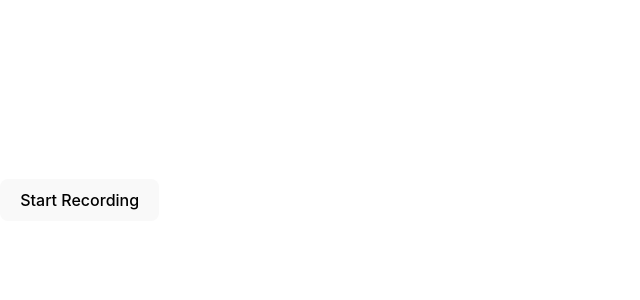
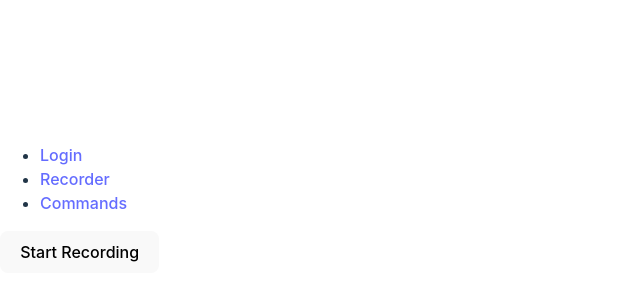
Before and after one commit to luizcalaca/transcricao-medica, a React (Vite) app in the folder frontend/: page /recorder in a window 1280 px wide. Shown: the part 200-500 px from the top of the page, without its empty margins (0-640 px from the left). Built offline with nearby package versions, Linux system fonts and the light colour scheme.

Commit message:
feat: layout and menu

```diff
--- a/frontend/package.json
+++ b/frontend/package.json
@@ -12,7 +12,8 @@
   "dependencies": {
     "axios": "^1.6.7",
     "react": "^18.2.0",
-    "react-dom": "^18.2.0"
+    "react-dom": "^18.2.0",
+    "react-router-dom": "^6.22.3"
   },
   "devDependencies": {
     "@types/react": "^18.2.56",
--- a/frontend/src/App.jsx
+++ b/frontend/src/App.jsx
@@ -1,61 +1,22 @@
-import { useState } from "react";
-import axios from 'axios';
+import { BrowserRouter as Router, Routes, Route } from 'react-router-dom';
+import Recorder from "./components/recorder";
+import Layout from './components/layout/baselayout';
+import Login from './components/login';
+import Commands from './components/commands';
 
 const App = () => {
-    const [recording, setRecording] = useState(false);
-    const [mediaRecorder, setMediaRecorder] = useState(null);
-    const [audioChunks, setAudioChunks] = useState([]);
-
-    const handleStartRecording = async () => {
-        const stream = await navigator.mediaDevices.getUserMedia({ audio: true });
-        const mediaRecorder = new MediaRecorder(stream);
-        setMediaRecorder(mediaRecorder);
-        mediaRecorder.start();
-        mediaRecorder.addEventListener("dataavailable", handleDataAvailable);
-        setRecording(true);
-    };
-
-    const handleStopRecording = () => {
-        if (mediaRecorder) {
-            mediaRecorder.stop();
-            setRecording(false);
-        }
-    };
-
-    const handleDataAvailable = (e) => {
-        if (e.data.size > 0) {
-            setAudioChunks((prev) => [...prev, e.data]);
-        }
-    };
-
-    const handleDownload = async () => {
-      if (audioChunks.length > 0) {
-          const audioBlob = new Blob(audioChunks, { type: "audio/mp3" });
-          const reader = new FileReader();
-          reader.readAsDataURL(audioBlob);
-          reader.onloadend = async () => {
-              const base64data = reader.result.split(',')[1]; // Extrai os dados base64 da string
-              try {
-                  console.log(base64data)
-                  const response = await axios.post('http://localhost:3012/upload', { audioBuffer: base64data });
-                  console.log(response.data);
-              } catch (error) {
-                  console.error(error);
-              }
-          };
-      }
-  };
-
     return (
-        <div>
-            <button onClick={recording ? handleStopRecording : handleStartRecording}>
-                {recording ? "Stop Recording" : "Start Recording"}
-            </button>
-            {audioChunks.length > 0 && (
-                <button onClick={handleDownload}>Send Audio</button>
-            )}
-        </div>
-    );
+        <Router>
+          <Routes>
+            <Route path="/" element={<Layout />}>
+              <Route index element={<Login />} />
+              <Route path="login" element={<Login />} />
+              <Route path="recorder" element={<Recorder />} />
+              <Route path="commands" element={<Commands />} />
+            </Route>
+          </Routes>
+        </Router>
+     );
 };
 
 export default App;
--- /dev/null
+++ b/frontend/src/components/commands.jsx
@@ -0,0 +1,4 @@
+const Commands = () => {
+}
+
+export default Commands
--- /dev/null
+++ b/frontend/src/components/layout/baselayout.jsx
@@ -0,0 +1,20 @@
+import { Outlet, NavLink } from 'react-router-dom';
+
+const Layout = () => {
+ return (
+    <div>
+      <nav>
+        <ul>
+          <li><NavLink to="/login">Login</NavLink></li>
+          <li><NavLink to="/recorder">Recorder</NavLink></li>
+          <li><NavLink to="/commands">Commands</NavLink></li>
+        </ul>
+      </nav>
+      <main>
+        <Outlet />
+      </main>
+    </div>
+ );
+};
+
+export default Layout;
--- /dev/null
+++ b/frontend/src/components/login.jsx
@@ -0,0 +1,4 @@
+const Login = () => {
+}
+
+export default Login
--- /dev/null
+++ b/frontend/src/components/recorder.jsx
@@ -0,0 +1,61 @@
+import { useState } from "react";
+import axios from 'axios';
+
+const Recorder = () => {
+    const [recording, setRecording] = useState(false);
+    const [mediaRecorder, setMediaRecorder] = useState(null);
+    const [audioChunks, setAudioChunks] = useState([]);
+
+    const handleStartRecording = async () => {
+        const stream = await navigator.mediaDevices.getUserMedia({ audio: true });
+        const mediaRecorder = new MediaRecorder(stream);
+        setMediaRecorder(mediaRecorder);
+        mediaRecorder.start();
+        mediaRecorder.addEventListener("dataavailable", handleDataAvailable);
+        setRecording(true);
+    };
+
+    const handleStopRecording = () => {
+        if (mediaRecorder) {
+            mediaRecorder.stop();
+            setRecording(false);
+        }
+    };
+
+    const handleDataAvailable = (e) => {
+        if (e.data.size > 0) {
+            setAudioChunks((prev) => [...prev, e.data]);
+        }
+    };
+
+    const handleDownload = async () => {
+      if (audioChunks.length > 0) {
+          const audioBlob = new Blob(audioChunks, { type: "audio/mp3" });
+          const reader = new FileReader();
+          reader.readAsDataURL(audioBlob);
+          reader.onloadend = async () => {
+              const base64data = reader.result.split(',')[1]; // Extrai os dados base64 da string
+              try {
+                  console.log(base64data)
+                  const response = await axios.post('http://localhost:3012/upload', { audioBuffer: base64data });
+                  console.log(response.data);
+              } catch (error) {
+                  console.error(error);
+              }
+          };
+      }
+  };
+
+    return (
+        <div>
+            <button onClick={recording ? handleStopRecording : handleStartRecording}>
+                {recording ? "Stop Recording" : "Start Recording"}
+            </button>
+            {audioChunks.length > 0 && (
+                <button onClick={handleDownload}>Send Audio</button>
+            )}
+        </div>
+    );
+};
+
+export default Recorder;
```
Also changed, not shown: 1 other file (tests, documents, lock files or other folders).
